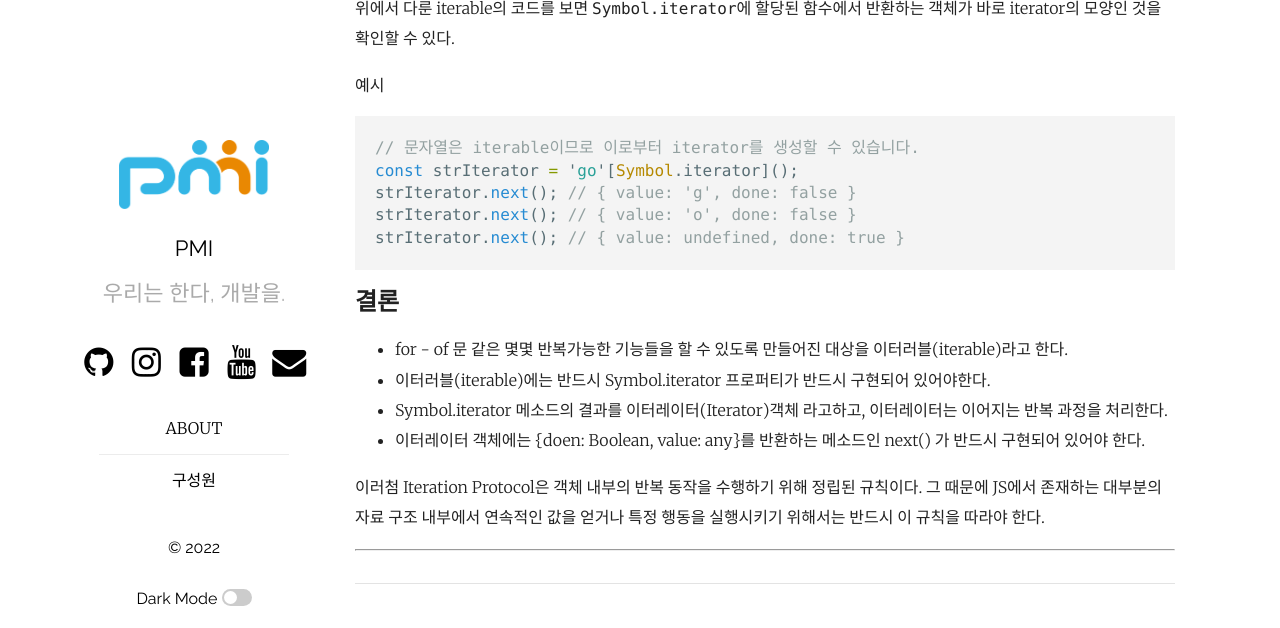
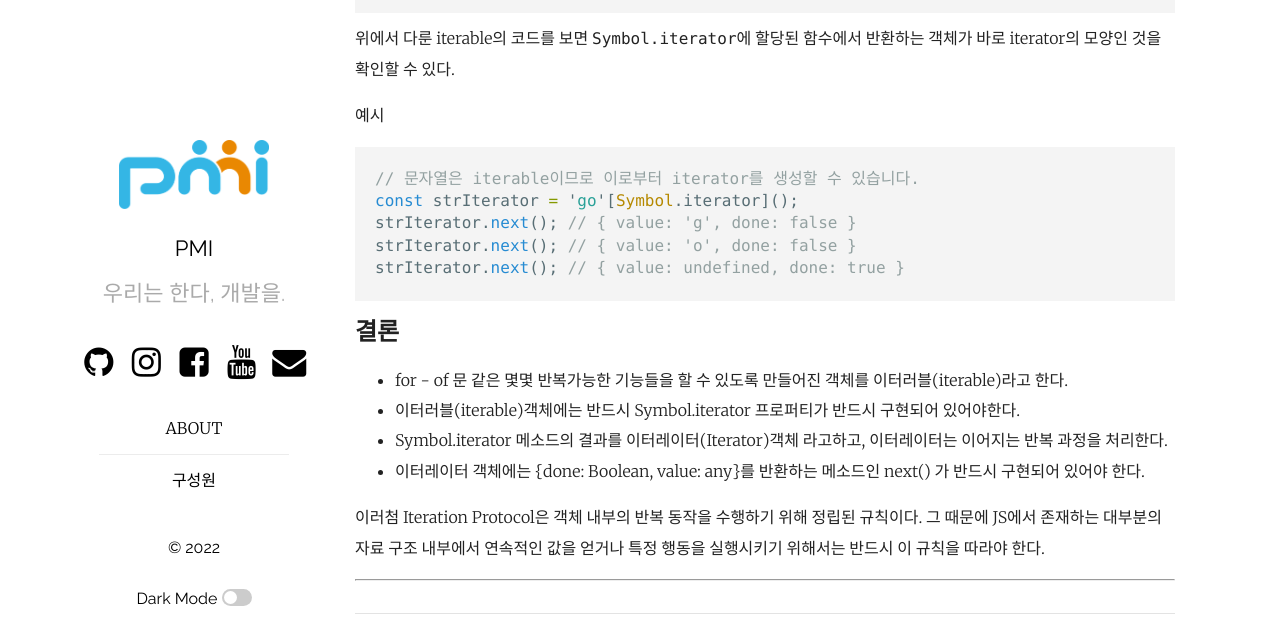
Before and after one commit to pmirnc-dev/pmirnc-dev.github.io, a Jekyll site: the page built from _posts/2022-08-22-Iteration-protocols.md, in a window 1280 px wide and 900 px high, scrolled down 3657 px, cut to the strip 0-628 px from the top of the window. Built offline with Jekyll 4.4.1, drawn with Linux system fonts in a browser that asks for light colours; comment, search, counter and statistics services are not loaded; some of the changed text lies outside the part shown.

Commit message:
fix: iteration-protocols

````diff
--- a/_posts/2022-08-22-Iteration-protocols.md
+++ b/_posts/2022-08-22-Iteration-protocols.md
@@ -164,10 +164,10 @@
 ```
 
 ## 결론
- - for - of 문 같은 몇몇 반복가능한 기능들을 할 수 있도록 만들어진 대상을 이터러블(iterable)라고 한다.
- - 이터러블(iterable)에는 반드시 Symbol.iterator 프로퍼티가 반드시 구현되어 있어야한다.
+ - for - of 문 같은 몇몇 반복가능한 기능들을 할 수 있도록 만들어진 객체를 이터러블(iterable)라고 한다.
+ - 이터러블(iterable)객체에는 반드시 Symbol.iterator 프로퍼티가 반드시 구현되어 있어야한다.
  - Symbol.iterator 메소드의 결과를 이터레이터(Iterator)객체 라고하고, 이터레이터는 이어지는 반복 과정을 처리한다.
- - 이터레이터 객체에는 {doen: Boolean, value: any}를 반환하는 메소드인 next() 가 반드시 구현되어 있어야 한다.
+ - 이터레이터 객체에는 {done: Boolean, value: any}를 반환하는 메소드인 next() 가 반드시 구현되어 있어야 한다.
 
 이러첨 Iteration Protocol은 객체 내부의 반복 동작을 수행하기 위해 정립된 규칙이다.
 그 때문에 JS에서 존재하는 대부분의 자료 구조 내부에서 연속적인 값을 얻거나 특정 행동을 실행시키기 위해서는 반드시 이 규칙을 따라야 한다.
````
Also changed, not shown: other parts of _posts/2022-08-22-Iteration-protocols.md (+1 -1 lines).
